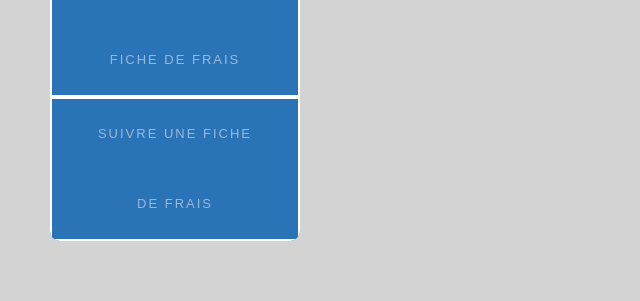
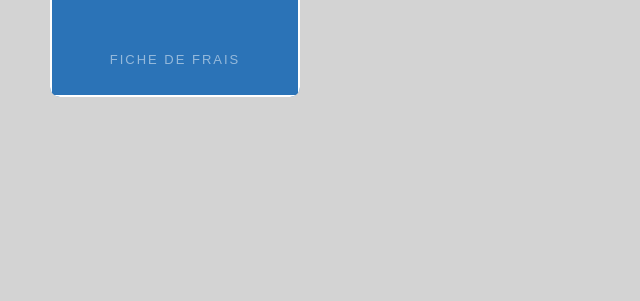
Before and after one commit to eBOURHIS/GSB, a PHP site: page /admin/GestionVisiteur.php in a window 1280 px wide; the page is wider, and only the part inside the window is pictured. Shown: the part 590-891 px from the top of that part, without its empty margins (0-640 px from the left). Run offline with PHP 8.4, Linux system fonts and the light colour scheme; the visitor is signed in with stand-in values (Sample User, id 1); data that the repository does not hold is empty.

Commit message:
Suppression d'un élément du menu visiteur

```diff
--- a/php/def.php
+++ b/php/def.php
@@ -46,8 +46,7 @@ function menu ($login) {
 
   $visiteur = array(
       'Lister des fiches de frais' => "/visiteur/listeFicheFrais.php",
-      'Renseigner une fiche de frais' => "/visiteur/maFicheFrais.php",
-      'Suivre une fiche de frais' => "/visiteur/voirFicheFrais.php"
+      'Renseigner une fiche de frais' => "/visiteur/maFicheFrais.php"
   );
 
    switch ($login) {
```
